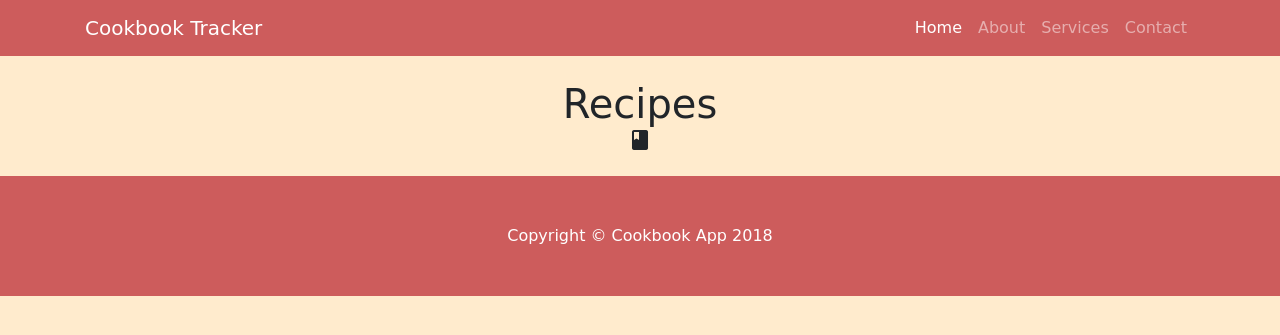
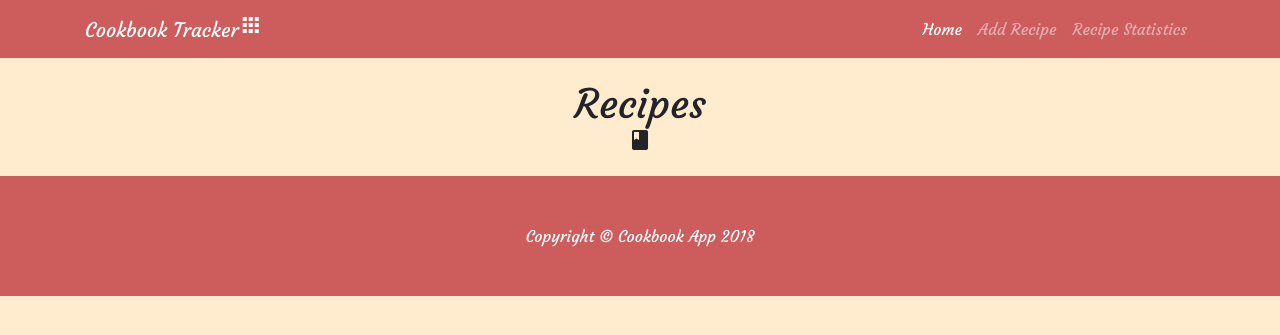
Before and after one commit to Code-Institute-Submissions/Milestone-Projects, a Flask app: page / in a window 1280 px wide. Shown: the top 335 px of the page. Run offline with Flask 2, Linux system fonts and the light colour scheme; data that the repository does not hold is empty; some libraries are stand-ins or nearby versions.

Commit message:
Updated navigation elements and added link to Google Fonts.

```diff
--- a/04_milestone-four/templates/common.html
+++ b/04_milestone-four/templates/common.html
@@ -16,6 +16,9 @@
     <!-- Materialize CSS Icons -->
     <link href="https://fonts.googleapis.com/icon?family=Material+Icons" rel="stylesheet">
 
+    <!-- Google Fonts -->
+    <link href="https://fonts.googleapis.com/css?family=Alegreya|Caveat|Courgette" rel="stylesheet">
+
     <!-- Custom styles for this template -->
     <link href="{{ url_for('static', filename = 'css/portfolio-item.css') }}" rel="stylesheet">
     <link href="{{ url_for('static', filename = 'css/style.css') }}" rel="stylesheet">
@@ -25,46 +28,52 @@
   <body>
 
     <!-- Navigation -->
-    <nav class="navbar navbar-expand-lg navbar-dark bg-dark fixed-top">
+    <nav class="navbar navbar-expand-lg navbar-dark fixed-top">
       <div class="container">
-        <a class="navbar-brand" href="{{ url_for('get_recipes') }}">Cookbook Tracker</a>
+        <a class="navbar-brand" href="{{ url_for('get_recipes') }}">Cookbook Tracker<i class = "material-icons inline-icon">apps</i></a>
         <button class="navbar-toggler" type="button" data-toggle="collapse" data-target="#navbarResponsive" aria-controls="navbarResponsive" aria-expanded="false" aria-label="Toggle navigation">
           <span class="navbar-toggler-icon"></span>
         </button>
+
         <div class="collapse navbar-collapse" id="navbarResponsive">
           <ul class="navbar-nav ml-auto">
             <li class="nav-item active">
-              <a class="nav-link" href="#">Home
+              <a class="nav-link" href="{{ url_for('get_recipes') }}">Home
                 <span class="sr-only">(current)</span>
               </a>
             </li>
             <li class="nav-item">
-              <a class="nav-link" href="#">About</a>
+              <a class="nav-link" href="{{ url_for('add_recipe') }}">Add Recipe</a>
             </li>
             <li class="nav-item">
-              <a class="nav-link" href="#">Services</a>
-            </li>
-            <li class="nav-item">
-              <a class="nav-link" href="#">Contact</a>
+              <a class="nav-link" href="{{ url_for('stats') }}">Recipe Statistics</a>
             </li>
           </ul>
         </div>
+        <!-- /.collapse navbar-collapse -->
+
       </div>
+      <!-- /.container -->
     </nav>
+    <!-- /.navbar -->
 
     <!-- Template Page Content -->
     <div class = "container">
+
       {% block content %}
+      <!-- Template Content Goes Here! -->
+      {% endblock %}
 
-      {% endblock %}
     </div>
 
     <!-- Footer -->
-    <footer class="py-5 bg-dark">
+    <footer class="py-5">
+
       <div class="container">
         <p class="m-0 text-center text-white">Copyright &copy; Cookbook App 2018</p>
       </div>
       <!-- /.container -->
+
     </footer>
 
     <!-- Bootstrap core JavaScript -->
```
